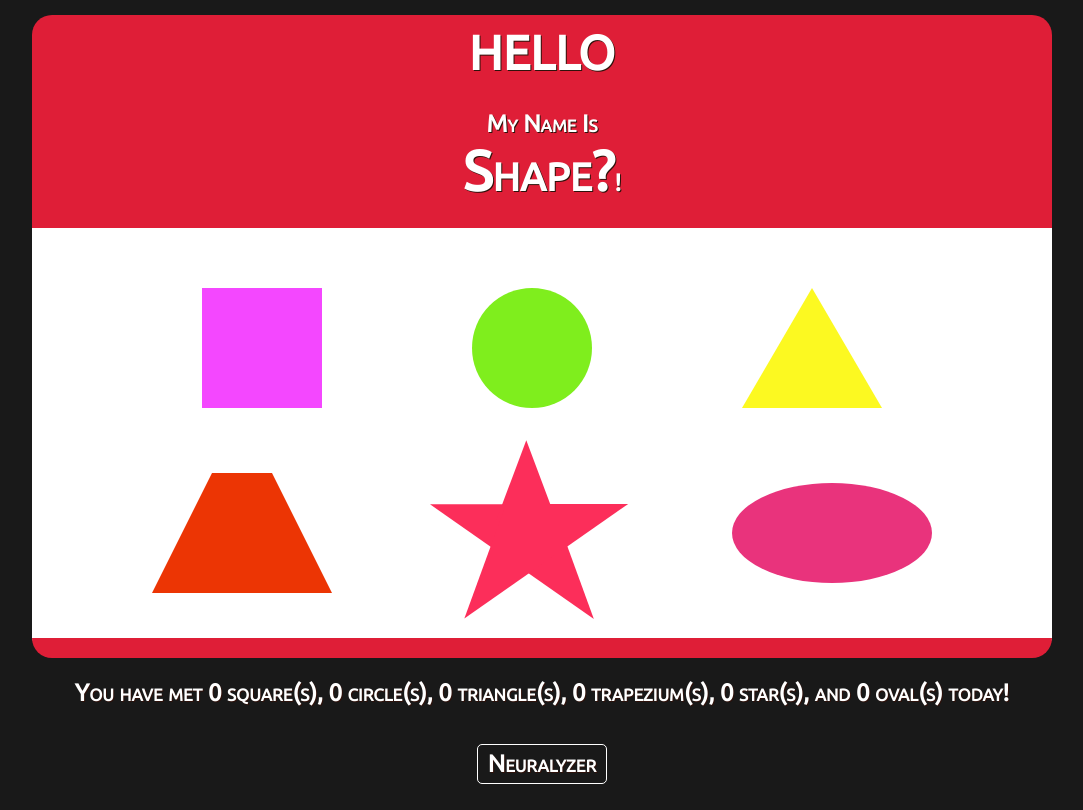
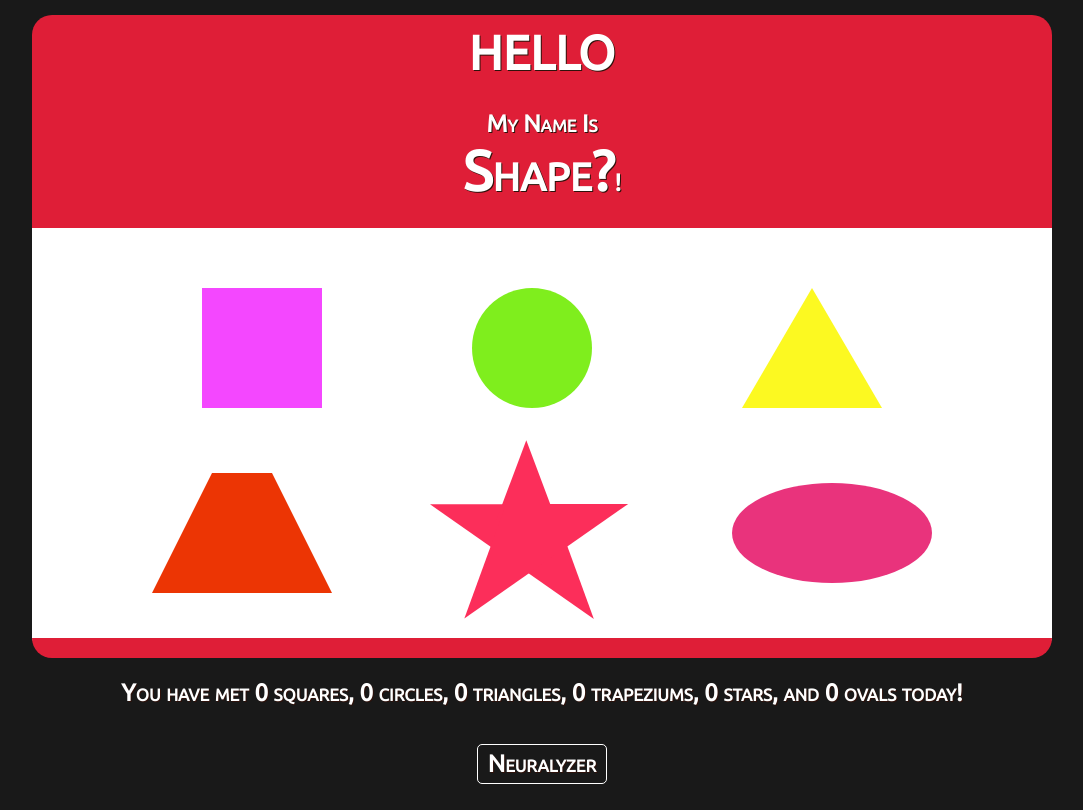
Before and after one commit to judycodes/techworks_selector, a React (Create React App) app: page / in a window 1280 px wide. Shown: the whole page, without its empty margins (98-1181 px from the left). Built offline with nearby package versions, Linux system fonts and the light colour scheme.

Commit message:
removed () in last h1

```diff
--- a/src/App.js
+++ b/src/App.js
@@ -101,7 +101,7 @@ class Selector extends Component {
         </div>
 
         <div className="footer">
-          <h1 className="text"> You have met {this.state.squareCount} square(s), {this.state.circleCount} circle(s), {this.state.triangleCount} triangle(s), {this.state.trapeziumCount} trapezium(s), {this.state.starCount} star(s), and {this.state.ovalCount} oval(s) today!</h1>
+          <h1 className="text"> You have met {this.state.squareCount} squares, {this.state.circleCount} circles, {this.state.triangleCount} triangles, {this.state.trapeziumCount} trapeziums, {this.state.starCount} stars, and {this.state.ovalCount} ovals today!</h1>
 
           <h1 class="text erase" onClick = {this.handleReset}>Neuralyzer</h1>
         </div>
```
